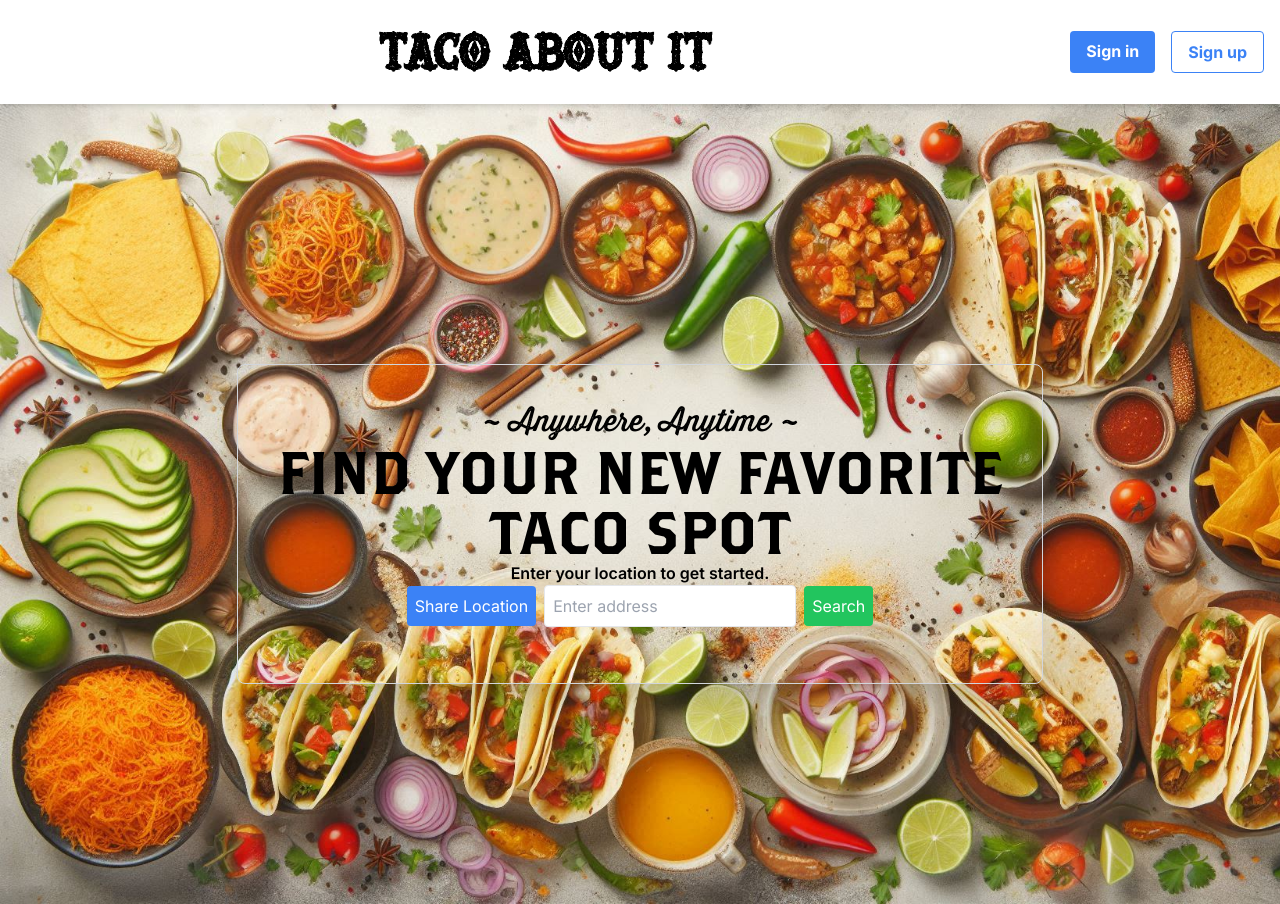
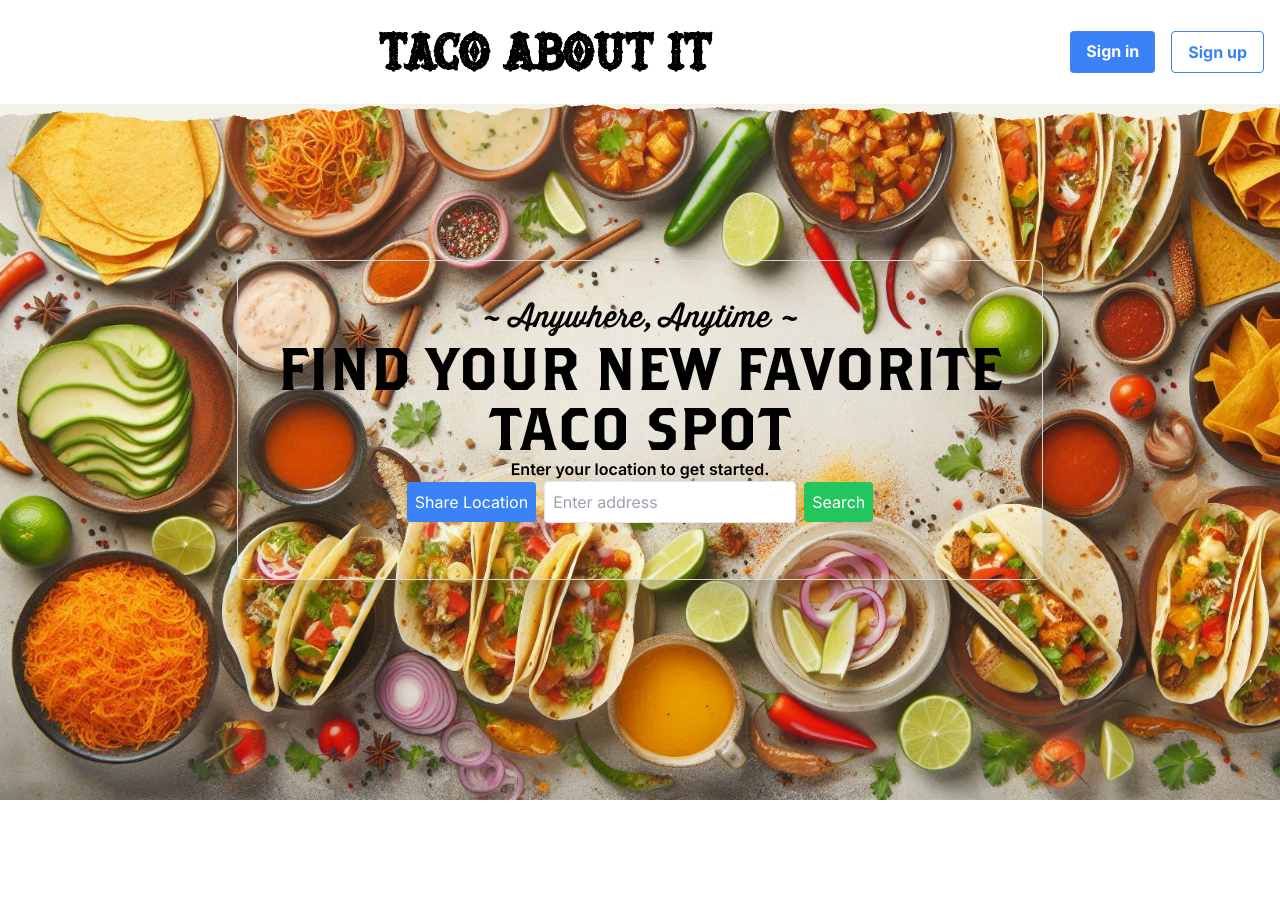
Before and after one commit to elsong86/taco-about-it, a Next.js app in the folder frontend/: page / in a window 1280 px wide. After the commit the page ends 800 px from the top, so only its background shows below. Built offline with nearby package versions, Linux system fonts and the light colour scheme.

Commit message:
ripped paper svg added to header

```diff
--- a/frontend/src/app/components/LandingHeader.tsx
+++ b/frontend/src/app/components/LandingHeader.tsx
@@ -1,9 +1,12 @@
 import React from "react";
 import Link from "next/link";
+import rip from '../../../public/rip.svg'
 
 const MainHead: React.FC = () => {
   return (
-    <header className="sticky top-0 bg-white shadow-md h-70 z-10">
+    <header className="fixed top-0 left-0 right-0 bg-white shadow-md h-30 z-10"
+
+    >
       <div className="flex justify-between items-center p-4">
         <div className="flex-1 text-center text-7xl font-bold font-hustlers">
           Taco About it
@@ -23,6 +26,10 @@ const MainHead: React.FC = () => {
         </Link>
         </div>
       </div>
+      {/* Ripped Paper SVG at the bottom */}
+      <div className="absolute inset-x-0 w-full z-10 rotate-180">
+        <img src={rip.src} alt="Ripped Paper Effect" className="w-full" />
+      </div>
     </header>
   );
 };
```
